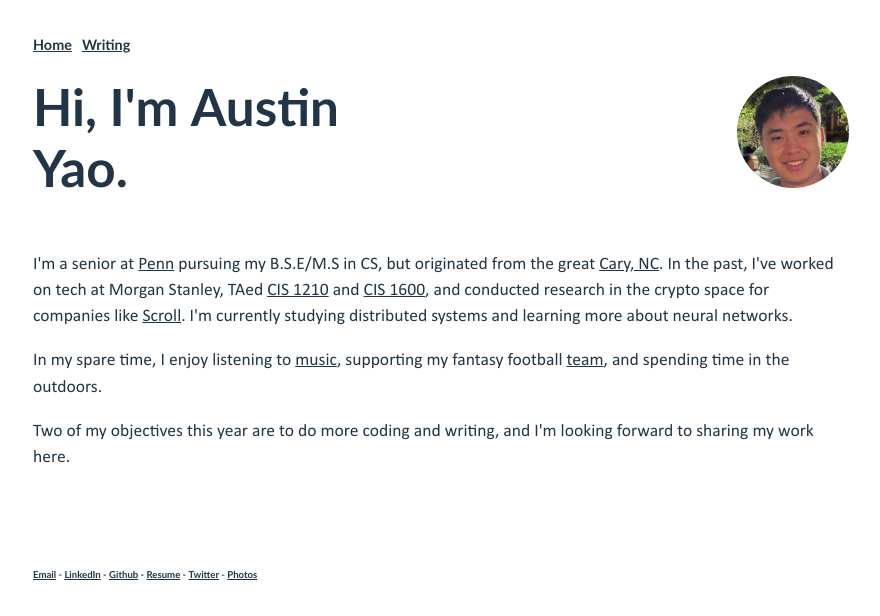
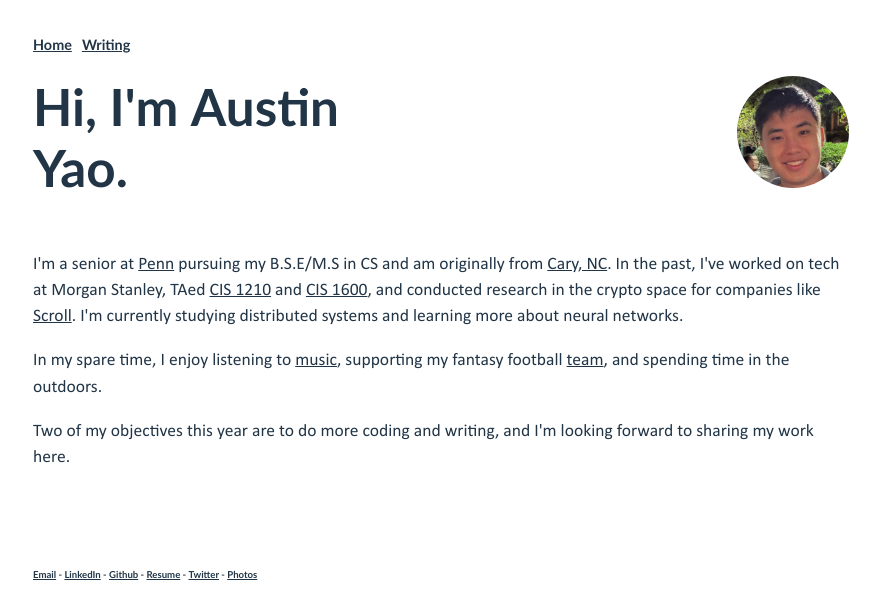
Before and after one commit to austin-yao/austin-yao.github.io, a React (Vite) app: page / in a window 1280 px wide. Shown: the top 616 px of the page, without its empty margins (199-1079 px from the left). Built offline with nearby package versions, Linux system fonts and the light colour scheme.

Commit message:
Update App.jsx

```diff
--- a/src/App.jsx
+++ b/src/App.jsx
@@ -30,7 +30,7 @@ const App = () => {
       </div>
       <div className="intro">
         <div>
-          <p>I'm a senior at <a href='https://www.seas.upenn.edu/'>Penn</a> pursuing my B.S.E/M.S in CS, but originated from the great <a href='https://en.wikipedia.org/wiki/Cary,_North_Carolina'>Cary, NC</a>.
+          <p>I'm a senior at <a href='https://www.seas.upenn.edu/'>Penn</a> pursuing my B.S.E/M.S in CS and am originally from <a href='https://en.wikipedia.org/wiki/Cary,_North_Carolina'>Cary, NC</a>.
             In the past, I've worked on tech at Morgan Stanley, TAed <a href='https://www.cis.upenn.edu/~cis1210/current/index.html'>CIS 1210</a> and <a href='https://www.cis.upenn.edu/~cis1600/current/'>CIS 1600</a>, and conducted research in the crypto space for companies like <a href='https://scroll.io/'>Scroll</a>. I'm currently studying distributed systems and learning more about neural networks.</p>
           <p>In my spare time, I enjoy listening to <a href='https://open.spotify.com/user/swaggerking11?si=852710a5c6844d8d'>music</a>, supporting my fantasy football <a href='https://x.com/austinyao_/status/1595253639907610624'>team</a>, and spending time in the outdoors.</p>
           <p>Two of my objectives this year are to do more coding and writing, and I'm looking forward to sharing my work here.</p>
```
